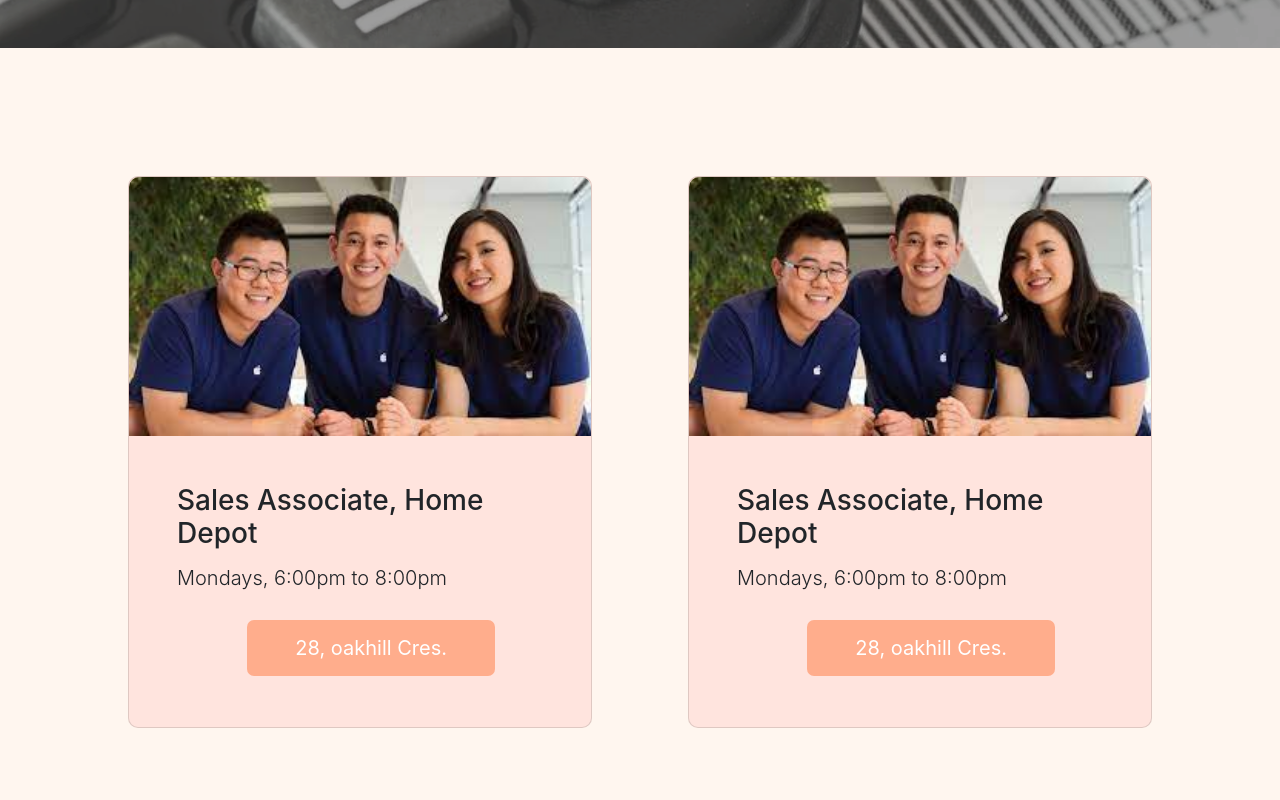
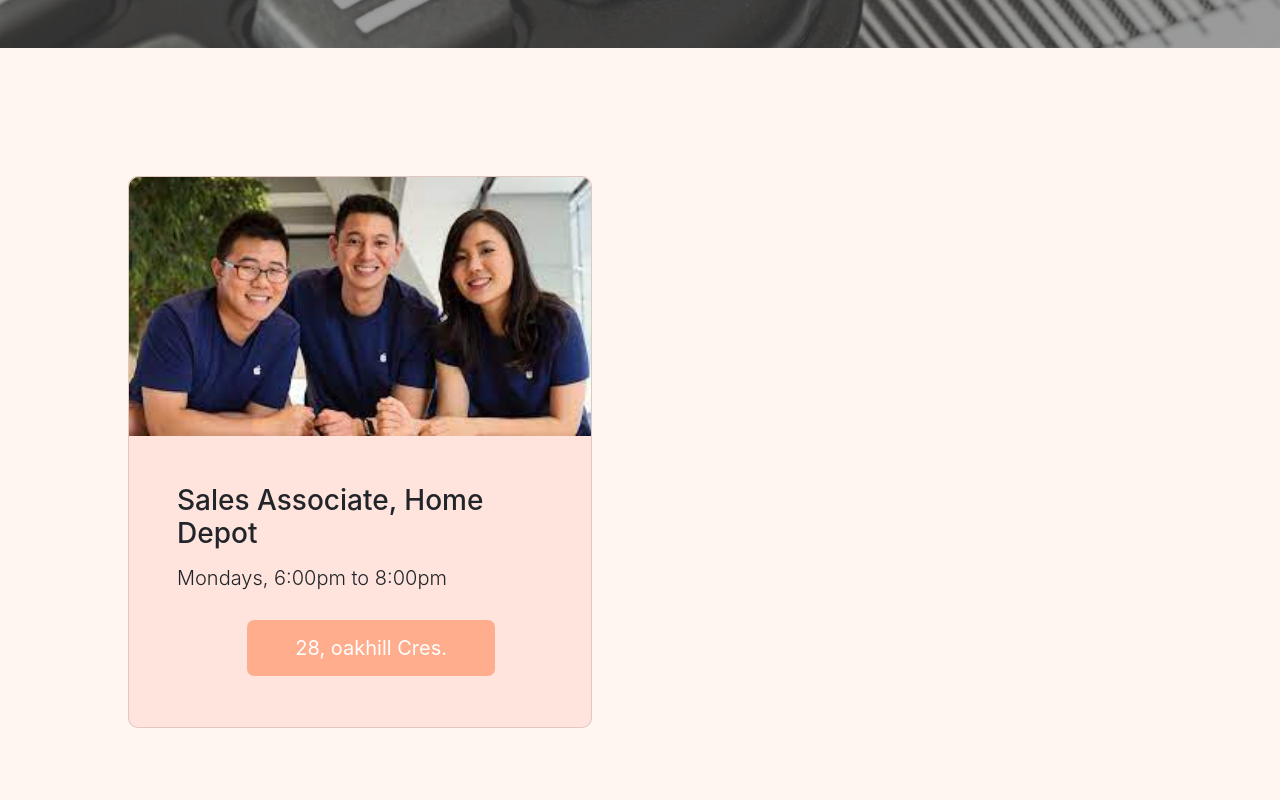
Before and after one commit to jiayishen21/PassionFruitYouth, an Angular app in the folder PassionFruitYouth_V2.0/passion-fruit-youth-v2/: page /opportunities in a window 1280 px wide. Shown: the part 1500-2300 px from the top of the page. Built offline with nearby package versions, Linux system fonts and the light colour scheme.

Commit message:
temp update for displayEmpty()

```diff
--- a/PassionFruitYouth_V2.0/passion-fruit-youth-v2/src/components/opportunities/opportunities.component.html
+++ b/PassionFruitYouth_V2.0/passion-fruit-youth-v2/src/components/opportunities/opportunities.component.html
@@ -4,7 +4,7 @@
 
         <div *ngFor="let selectionCard of selectionCards" class="col-lg-6 col-xl-4">
           <div class="selection-card mt-4 mx-4 mb-6" style="background-image: url('assets/img/{{ selectionCard.imgName }}');">
-            <a href="{{ selectionCard.href }}" class="no-decor">
+            <a href="{{ selectionCard.href }}" class="no-decor" onclick="this.displayEmpty();">
               <div class="text-center py-14"><span class="selection-text p-3">{{ selectionCard.text }}</span></div>
             </a>
           </div>
@@ -20,6 +20,8 @@
       <h2 class="section-title">{{ section.name }}</h2>
     </div>
   </div>
+
+  <h3 id="{{ section.id }}-none"></h3>
 
   <div class="row mx-10 my-10">
     <div class="col-xl-6 px-5" *ngFor="let opportunity of section.opportunities">
--- a/PassionFruitYouth_V2.0/passion-fruit-youth-v2/src/components/opportunities/opportunities.component.ts
+++ b/PassionFruitYouth_V2.0/passion-fruit-youth-v2/src/components/opportunities/opportunities.component.ts
@@ -17,9 +17,6 @@ export class OpportunitiesComponent implements OnInit {
         'business',
         [
           new OpportunityCard('Sales Associate, Home Depot', 'Mondays, 6:00pm to 8:00pm', 'Bayview Secondary School', 'https://www.google.com/maps/place/Bayview+Secondary+School/@43.8801055,-79.4277614,14.5z/data=!3m1!5s0x882b2afac9f1ff7d:0x9bc849bad728cacc!4m5!3m4!1s0x0:0x4e66de5dc59407d3!8m2!3d43.8779669!4d-79.4151828'),
-          new OpportunityCard('Sales Associate, Home Depot', 'Mondays, 6:00pm to 8:00pm', 'Bayview Secondary School', 'https://www.google.com/maps/place/Bayview+Secondary+School/@43.8801055,-79.4277614,14.5z/data=!3m1!5s0x882b2afac9f1ff7d:0x9bc849bad728cacc!4m5!3m4!1s0x0:0x4e66de5dc59407d3!8m2!3d43.8779669!4d-79.4151828'),
-          new OpportunityCard('Sales Associate, Home Depot', 'Mondays, 6:00pm to 8:00pm', 'Bayview Secondary School', 'https://www.google.com/maps/place/Bayview+Secondary+School/@43.8801055,-79.4277614,14.5z/data=!3m1!5s0x882b2afac9f1ff7d:0x9bc849bad728cacc!4m5!3m4!1s0x0:0x4e66de5dc59407d3!8m2!3d43.8779669!4d-79.4151828'),
-          new OpportunityCard('Sales Associate, Home Depot', 'Mondays, 6:00pm to 8:00pm', 'Bayview Secondary School', 'https://www.google.com/maps/place/Bayview+Secondary+School/@43.8801055,-79.4277614,14.5z/data=!3m1!5s0x882b2afac9f1ff7d:0x9bc849bad728cacc!4m5!3m4!1s0x0:0x4e66de5dc59407d3!8m2!3d43.8779669!4d-79.4151828')
         ]
       ),
       new Section(
@@ -27,7 +24,6 @@ export class OpportunitiesComponent implements OnInit {
         'stem-transition.png',
         'stem',
         [
-          new OpportunityCard('Sales Associate, Home Depot', 'Mondays, 6:00pm to 8:00pm', 'Bayview Secondary School', 'https://www.google.com/maps/place/Bayview+Secondary+School/@43.8801055,-79.4277614,14.5z/data=!3m1!5s0x882b2afac9f1ff7d:0x9bc849bad728cacc!4m5!3m4!1s0x0:0x4e66de5dc59407d3!8m2!3d43.8779669!4d-79.4151828'),
         ]
       ),
       new Section(
@@ -35,7 +31,6 @@ export class OpportunitiesComponent implements OnInit {
         'medical-transition.png',
         'medical',
         [
-          new OpportunityCard('Sales Associate, Home Depot', 'Mondays, 6:00pm to 8:00pm', 'Bayview Secondary School', 'https://www.google.com/maps/place/Bayview+Secondary+School/@43.8801055,-79.4277614,14.5z/data=!3m1!5s0x882b2afac9f1ff7d:0x9bc849bad728cacc!4m5!3m4!1s0x0:0x4e66de5dc59407d3!8m2!3d43.8779669!4d-79.4151828'),
         ]
       ),
       new Section(
@@ -68,8 +63,15 @@ export class OpportunitiesComponent implements OnInit {
       new SelectionCard('Art', 'art.png', '/opportunities#art'),
       new SelectionCard('Music', 'music.png', '/opportunities#music'),
     ];
+  }
 
-   }
+  displayEmpty() {
+    for(let section of this.sections) {
+      if(section.opportunities.length == 0) {
+        document.getElementById('{{ section.name }}-none')!.innerHTML = 'Opportunities coming soon';
+      }
+    }
+  }
 
   ngOnInit(): void {
   }
```
Also changed, not shown: 1 other file (tests, documents, lock files or other folders).
